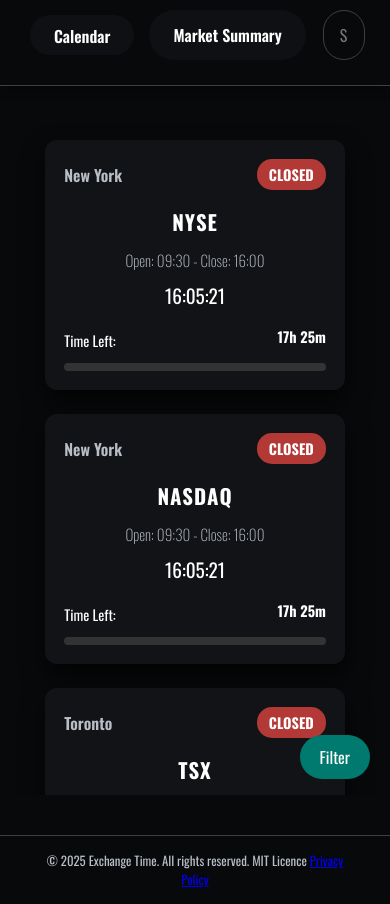
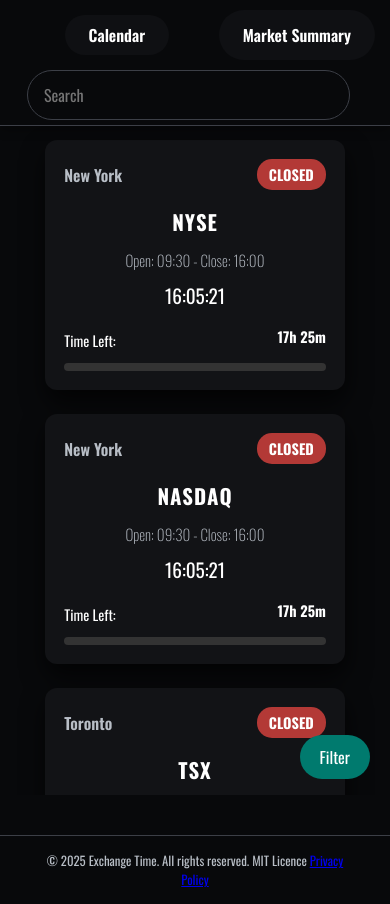
Before and after one commit to aliabdulhamida/Exchange-Time, a plain HTML site: page index.html in a window 390 px wide. Drawn offline with nearby package versions, Linux system fonts and the light colour scheme; a script that the page names is missing.

Commit message:
Update style.css

```diff
--- a/style.css
+++ b/style.css
@@ -811,14 +811,14 @@
     #toggle-calendar {
         padding: 0.8rem 1.5rem;
         height: 40px;
-        line-height: 1;
+        line-height: 0px;
         white-space: nowrap;
     }
 
     #search-box {
         flex: 1;
-        margin-right: 10px;
-        padding: 0;
+        margin-right: 0px;
+        padding: 10;
         height: 40px;
         line-height: 40px;
     }
```
